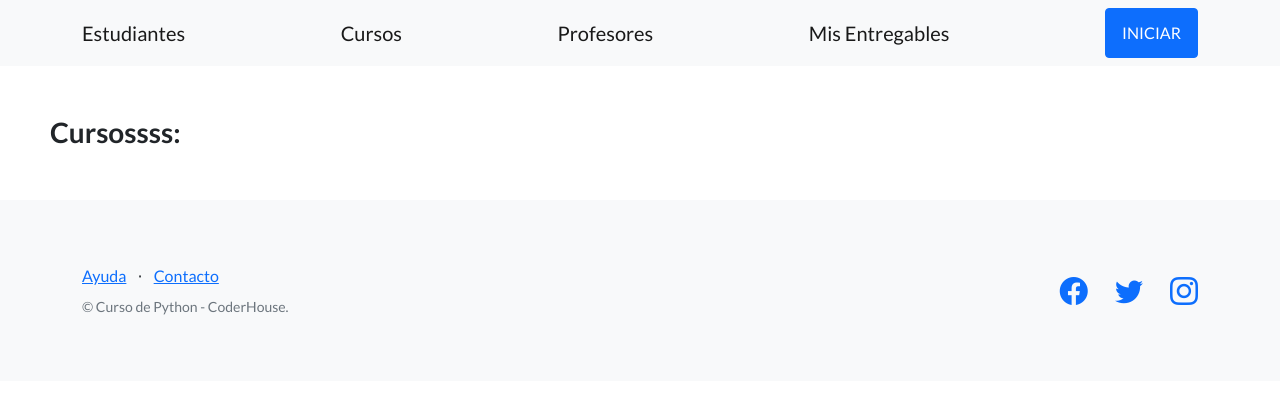
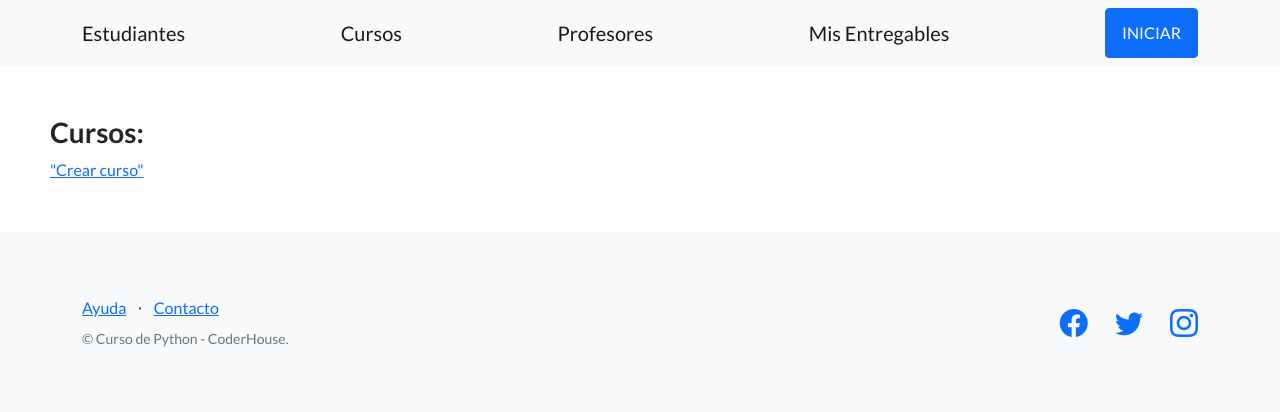
Before and after one commit to CristianS21/ejercicio_cursos, a Django app: page /app_cursos/cursos/ in a window 1280 px wide. Shown: the top 412 px of the page. Run offline with Django 4.2, Linux system fonts and the light colour scheme; some libraries are stand-ins or nearby versions.

Commit message:
enlazado cursos con formulario (aun no se carga en bd

```diff
--- a/django_/app1_cursos/Templates/app_1/cursos.html
+++ b/django_/app1_cursos/Templates/app_1/cursos.html
@@ -2,6 +2,8 @@
 
 {% block contenido_base %}
 
-<h3>Cursossss:</h3>
+<h3>Cursos:</h3>
+<a href="{% url 'form_cursos' %}">"Crear curso"</a>
+
 
 {% endblock contenido_base %}
--- /dev/null
+++ b/django_/app1_cursos/forms.py
@@ -0,0 +1,6 @@
+from unittest.util import _MAX_LENGTH
+from django import forms
+
+class curso_formulario (forms.Form):
+    nombre= forms.CharField(max_length= 50)
+    comision= forms.IntegerField()
--- a/django_/app1_cursos/urls.py
+++ b/django_/app1_cursos/urls.py
@@ -10,6 +10,6 @@ urlpatterns = [
     path('profesores/', views.profesores, name="profesores"),
     path('estudiantes/', views.estudiantes, name="estudiantes"),
     path('entregables/', views.entregables, name="entregables"),
-    path('form_cursos/', views.cursos_formulario, name="form_cursos"),
+    path('crear_cursos/', views.cursos_formulario, name="form_cursos"),
 
 ]
--- a/django_/app1_cursos/views.py
+++ b/django_/app1_cursos/views.py
@@ -1,5 +1,6 @@
 from django.http import HttpResponse
 from django.shortcuts import render
+from app1_cursos.forms import curso_formulario
 
 
 def inicio (request):
@@ -9,7 +10,22 @@ def cursos (request):
     return render (request, "app_1/cursos.html")
 
 def cursos_formulario (request):
-    return render (request, "app_1/form_cursos.html")
+    if request.method=="post":
+        formulario=curso_formulario(request.post)
+
+        if formulario.is_valid():
+            data = formulario.cleaned_data
+            curso = curso (nombre=data["nombre"], comision=data["comision"])
+            curso.save()
+            return render (request, "app_1/inicio.html")
+
+    else:
+        formulario=curso_formulario()
+    return render (request, "app_1/form_cursos.html", {"formulario": formulario})
+
+
+
+
 
 def profesores (request):
     return render (request, "app_1/profesores.html")
```
Also changed, not shown: django_/app1_cursos/Templates/app_1/form_cursos.html (+5 -5 lines).
